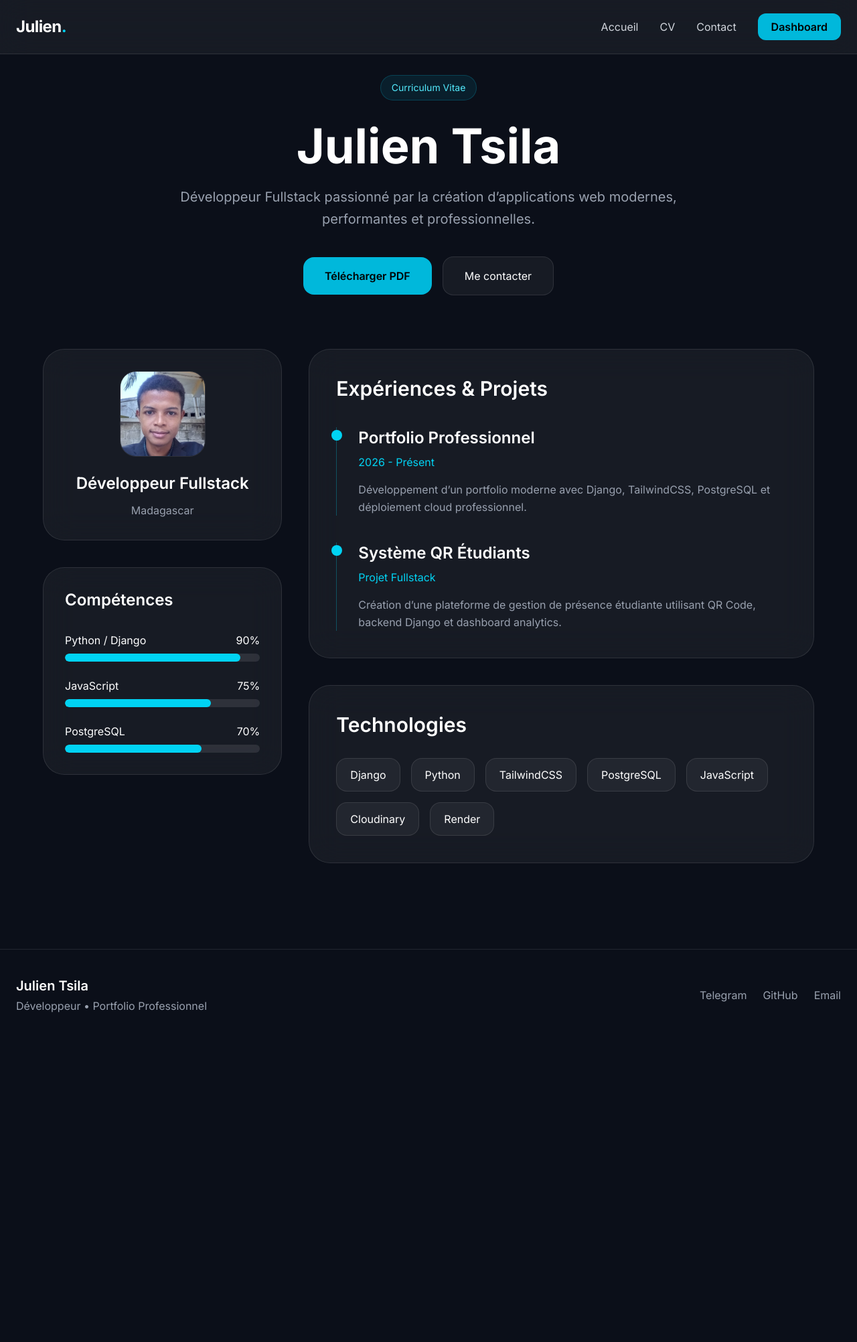
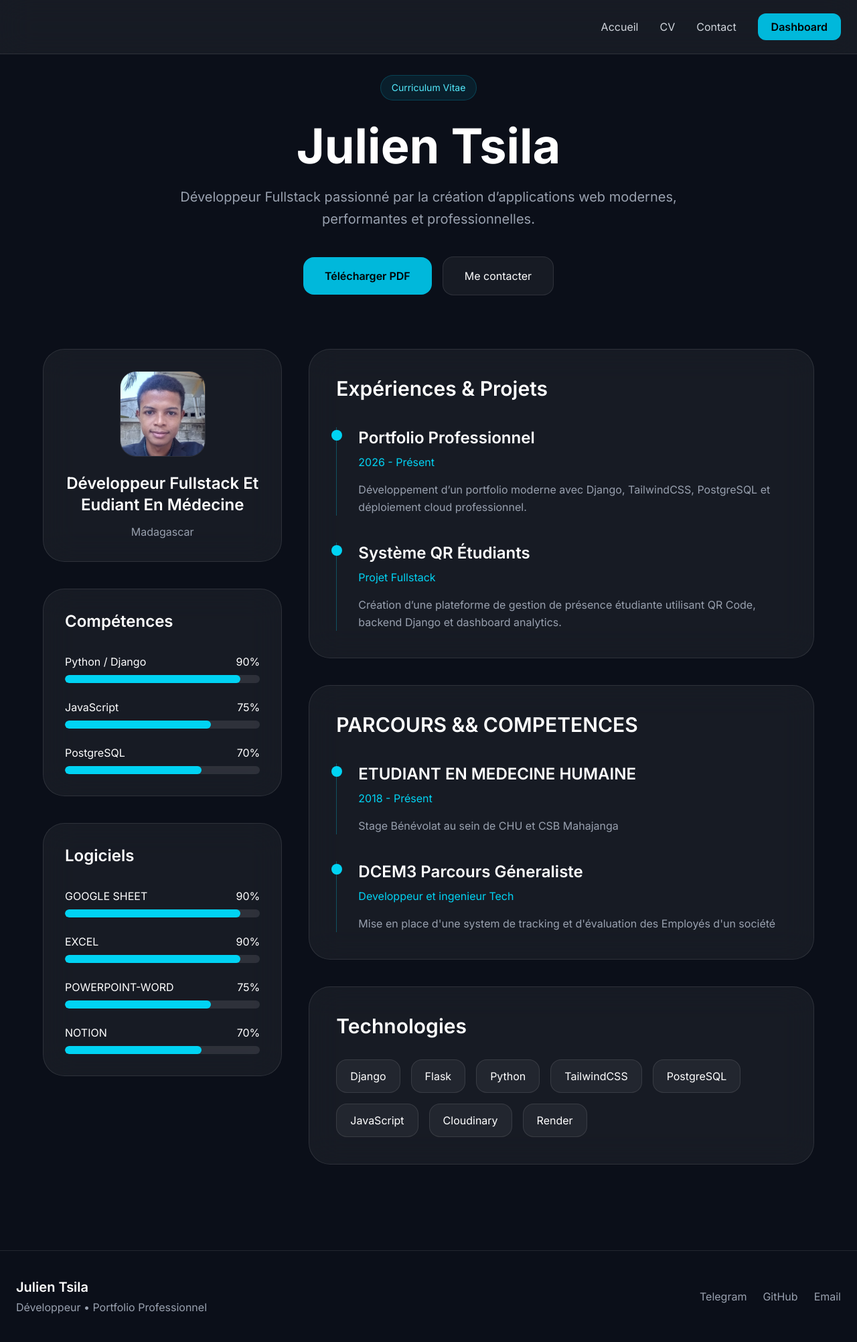
Before and after one commit to Tsilagnosy/trackage-site, a Django app: page /cv/ in a window 1280 px wide. Shown: the whole page at 67% size. Before the commit the page ends 1512 px from the top, so only its background shows below. Run offline with Django 5.2, Linux system fonts and the light colour scheme; data comes from the database, SQL or seed files in the repository; some libraries are stand-ins or nearby versions.

Commit message:
ajout et recorrection

```diff
--- a/templates/base.html
+++ b/templates/base.html
@@ -91,7 +91,7 @@
             <a href="/"
                class="text-2xl font-bold tracking-tight">
 
-                Julien<span class="text-cyan-400">.</span>
+                <span class="text-cyan-400"></span>
 
             </a>
 
--- a/templates/portfolio/cv.html
+++ b/templates/portfolio/cv.html
@@ -72,7 +72,7 @@
 
                     <h2 class="text-2xl font-semibold">
 
-                        Développeur Fullstack
+                        Développeur Fullstack Et Eudiant En Médecine
 
                     </h2>
 
@@ -152,7 +152,85 @@
                 </div>
 
             </div>
+            <div class="rounded-[2rem] border border-white/10 bg-white/5 backdrop-blur-xl p-8">
 
+                <h3 class="text-2xl font-semibold mb-8">
+
+                    Logiciels
+
+                </h3>
+
+                <div class="space-y-6">
+
+                    <div>
+
+                        <div class="flex justify-between mb-2">
+
+                            <span>GOOGLE SHEET</span>
+                            <span>90%</span>
+
+                        </div>
+
+                        <div class="w-full h-3 bg-white/10 rounded-full overflow-hidden">
+
+                            <div class="h-full w-[90%] bg-cyan-400 rounded-full"></div>
+
+                        </div>
+
+                    </div>
+                    <div>
+
+                        <div class="flex justify-between mb-2">
+
+                            <span>EXCEL</span>
+                            <span>90%</span>
+
+                        </div>
+
+                        <div class="w-full h-3 bg-white/10 rounded-full overflow-hidden">
+
+                            <div class="h-full w-[90%] bg-cyan-400 rounded-full"></div>
+
+                        </div>
+
+                    </div>
+                    <div>
+
+                        <div class="flex justify-between mb-2">
+
+                            <span>POWERPOINT-WORD</span>
+                            <span>75%</span>
+
+                        </div>
+
+                        <div class="w-full h-3 bg-white/10 rounded-full overflow-hidden">
+
+                            <div class="h-full w-[75%] bg-cyan-400 rounded-full"></div>
+
+                        </div>
+
+                    </div>
+
+                    <div>
+
+                        <div class="flex justify-between mb-2">
+
+                            <span>NOTION</span>
+                            <span>70%</span>
+
+                        </div>
+
+                        <div class="w-full h-3 bg-white/10 rounded-full overflow-hidden">
+
+                            <div class="h-full w-[70%] bg-cyan-400 rounded-full"></div>
+
+                        </div>
+
+                    </div>
+
+                </div>
+
+            </div>
         </div>
 
         <!-- RIGHT -->
@@ -226,6 +304,66 @@
                 </div>
 
             </div>
+            <div class="rounded-[2rem] border border-white/10 bg-white/5 backdrop-blur-xl p-10">
+
+                <h3 class="text-3xl font-semibold mb-10">
+
+                    PARCOURS && COMPETENCES
+
+                </h3>
+
+                <div class="space-y-10">
+
+                    <div class="relative pl-8 border-l border-cyan-400/30">
+
+                        <div class="absolute w-4 h-4 bg-cyan-400 rounded-full -left-2 top-1"></div>
+
+                        <h4 class="text-2xl font-semibold">
+
+                            ETUDIANT EN MEDECINE HUMAINE
+
+                        </h4>
+
+                        <p class="text-cyan-400 mt-2">
+
+                            2018 - Présent
+
+                        </p>
+
+                        <p class="text-gray-400 mt-4 leading-relaxed">
+
+                            Stage Bénévolat au sein de CHU et CSB Mahajanga
+
+                        </p>
+
+                    </div>
+
+                    <div class="relative pl-8 border-l border-cyan-400/30">
+
+                        <div class="absolute w-4 h-4 bg-cyan-400 rounded-full -left-2 top-1"></div>
+
+                        <h4 class="text-2xl font-semibold">
+
+                            DCEM3 Parcours Géneraliste
+
+                        </h4>
+
+                        <p class="text-cyan-400 mt-2">
+                            Developpeur et ingenieur Tech
+
+                        </p>
+
+                        <p class="text-gray-400 mt-4 leading-relaxed">
+
+                            Mise en place d'une system de tracking et d'évaluation des Employés d'un société
+
+                        </p>
+
+                    </div>
+
+                </div>
+
+            </div>
 
             <!-- Tech Stack -->
 
@@ -242,7 +380,9 @@
                     <span class="px-5 py-3 rounded-2xl bg-white/5 border border-white/10">
                         Django
                     </span>
-
+                    <span class="px-5 py-3 rounded-2xl bg-white/5 border border-white/10">
+                       Flask
+                    </span>
                     <span class="px-5 py-3 rounded-2xl bg-white/5 border border-white/10">
                         Python
                     </span>
--- a/theme/static/css/dist/styles.css
+++ b/theme/static/css/dist/styles.css
@@ -11,17 +11,13 @@
     --color-cyan-300: oklch(86.5% 0.127 207.078);
     --color-cyan-400: oklch(78.9% 0.154 211.53);
     --color-cyan-500: oklch(71.5% 0.143 215.221);
-    --color-blue-400: oklch(70.7% 0.165 254.624);
     --color-blue-600: oklch(54.6% 0.245 262.881);
-    --color-blue-700: oklch(48.8% 0.243 264.376);
     --color-gray-50: oklch(98.5% 0.002 247.839);
     --color-gray-300: oklch(87.2% 0.01 258.338);
     --color-gray-400: oklch(70.7% 0.022 261.325);
     --color-gray-500: oklch(55.1% 0.027 264.364);
     --color-gray-700: oklch(37.3% 0.034 259.733);
-    --color-gray-800: oklch(27.8% 0.033 256.848);
     --color-gray-900: oklch(21% 0.034 264.665);
-    --color-gray-950: oklch(13% 0.028 261.692);
     --color-black: #000;
     --color-white: #fff;
     --spacing: 0.25rem;
@@ -44,8 +40,6 @@
     --text-4xl--line-height: calc(2.5 / 2.25);
     --text-5xl: 3rem;
     --text-5xl--line-height: 1;
-    --text-6xl: 3.75rem;
-    --text-6xl--line-height: 1;
     --text-7xl: 4.5rem;
     --text-7xl--line-height: 1;
     --font-weight-semibold: 600;
@@ -1381,11 +1323,6 @@
   inherits: false;
   initial-value: 0;
 }
-@property --tw-space-x-reverse {
-  syntax: "*";
-  inherits: false;
-  initial-value: 0;
-}
 @property --tw-border-style {
   syntax: "*";
   inherits: false;
@@ -1600,7 +1537,6 @@
   @supports ((-webkit-hyphens: none) and (not (margin-trim: inline))) or ((-moz-orient: inline) and (not (color:rgb(from red r g b)))) {
     *, ::before, ::after, ::backdrop {
       --tw-space-y-reverse: 0;
-      --tw-space-x-reverse: 0;
       --tw-border-style: solid;
       --tw-leading: initial;
       --tw-font-weight: initial;
```
Also changed, not shown: other parts of theme/static/css/dist/styles.css (+8 -60 lines), 1 other file.
